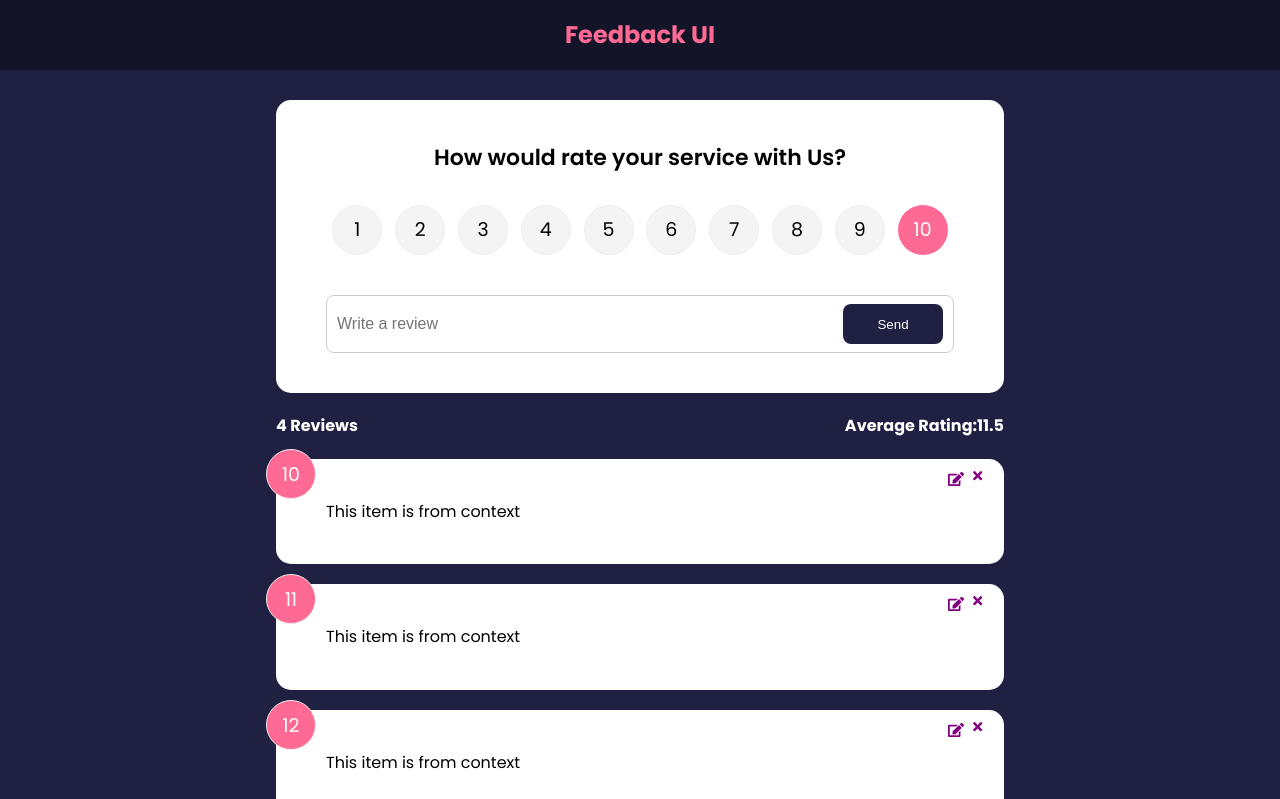
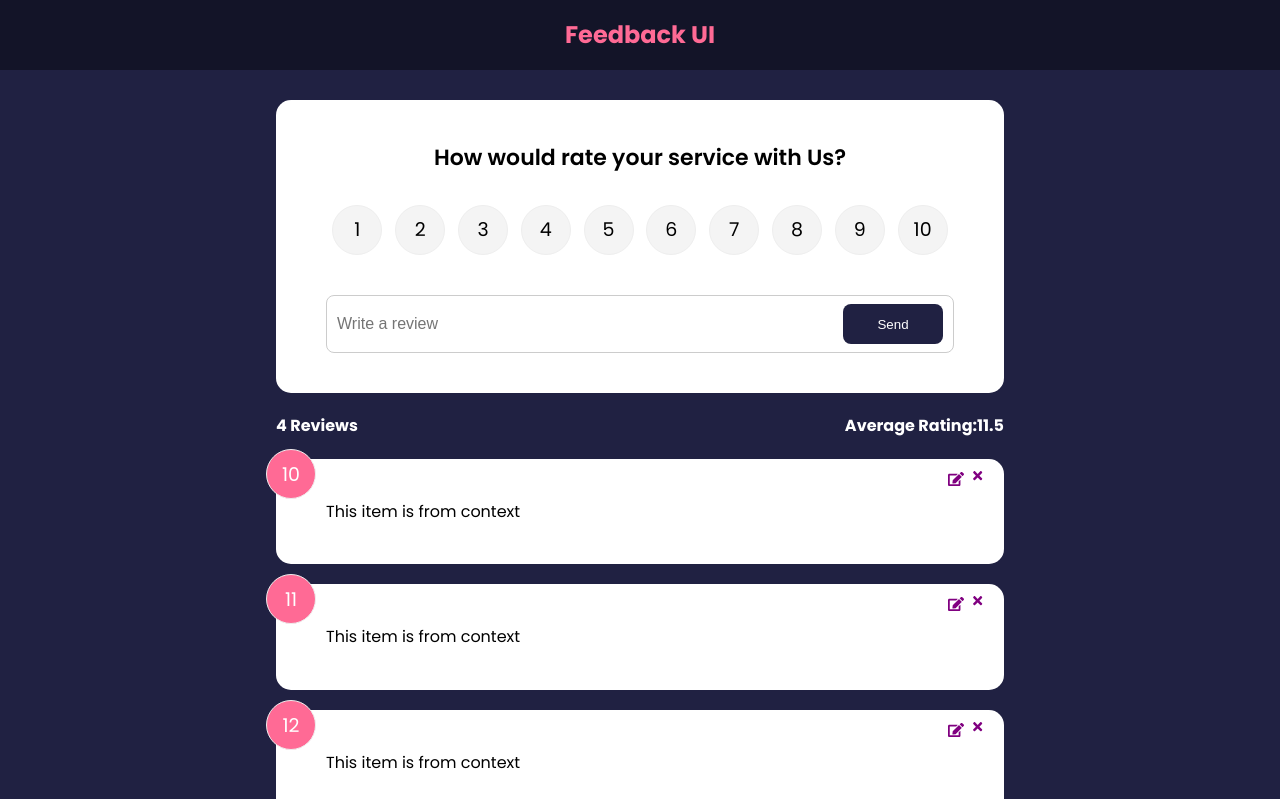
Before and after one commit to Emmanuel687/Expense-, a React (Create React App) app: page / in a window 1280 px wide. Shown: the top 799 px of the page. Built offline with nearby package versions, Linux system fonts and the light colour scheme.

Commit message:
Used UseEffect hook

```diff
--- a/src/components/FeedbackForm.jsx
+++ b/src/components/FeedbackForm.jsx
@@ -2,7 +2,7 @@ import React from "react";
 import Card from "../Data/Shared/Card";
 import Button from "../Data/Shared/Button";
 import RatingSelect from "./RatingSelect";
-import { useState, useContext } from "react";
+import { useState, useContext, useEffect } from "react";
 import FeedbackContext from "../context/FeedbackContext";
 
 export default function FeedbackForm() {
@@ -10,7 +10,15 @@ export default function FeedbackForm() {
   const [btnDisable, setBtnDisabled] = useState(true);
   const [message, setMessage] = useState(``);
   const [rating, setRating] = useState(10);
-  const{addFeedback}=useContext(FeedbackContext)
+  const{addFeedback,feedbackEdit}=useContext(FeedbackContext);
+
+  useEffect(()=>{
+    if(feedbackEdit.edit === true){
+      setBtnDisabled(false);
+      setText(feedbackEdit.item.text);
+      setRating(feedbackEdit.item.rating)
+    }
+  },[feedbackEdit])
 
   const handleTextChange = (e) => {
     if (text === ``) {
--- a/src/components/RatingSelect.jsx
+++ b/src/components/RatingSelect.jsx
@@ -1,11 +1,18 @@
 import React from "react";
-import { useState } from "react";
+import { useState, useContext, useEffect } from "react";
+import FeedbackContext from "../context/FeedbackContext";
 
-function RatingSelect({select}) {
+function RatingSelect({ select }) {
   const [selected, setSelected] = useState(10);
+  const { feedbackEdit } = useContext(FeedbackContext);
+
+  useEffect(() => {
+    setSelected(feedbackEdit.item.rating)
+  }, [feedbackEdit]);
+
   const handleChange = (e) => {
-    setSelected(+e.currentTarget.value)
-    select(+e.currentTarget.value)
+    setSelected(+e.currentTarget.value);
+    select(+e.currentTarget.value);
   };
   return (
     <ul className="rating">
@@ -14,7 +21,7 @@ function RatingSelect({select}) {
           type="radio"
           id="num1"
           name="rating"
-          value='1'
+          value="1"
           onChange={handleChange}
           checked={selected === 1}
         />
@@ -26,7 +33,7 @@ function RatingSelect({select}) {
           type="radio"
           id="num2"
           name="rating"
-          value='2'
+          value="2"
           onChange={handleChange}
           checked={selected === 2}
         />
@@ -38,7 +45,7 @@ function RatingSelect({select}) {
           type="radio"
           id="num3"
           name="rating"
-          value='3'
+          value="3"
           onChange={handleChange}
           checked={selected === 3}
         />
@@ -50,7 +57,7 @@ function RatingSelect({select}) {
           type="radio"
           id="num4"
           name="rating"
-          value='4'
+          value="4"
           onChange={handleChange}
           checked={selected === 4}
         />
@@ -62,7 +69,7 @@ function RatingSelect({select}) {
           type="radio"
           id="num5"
           name="rating"
-          value='5'
+          value="5"
           onChange={handleChange}
           checked={selected === 5}
         />
@@ -74,7 +81,7 @@ function RatingSelect({select}) {
           type="radio"
           id="num6"
           name="rating"
-          value='6'
+          value="6"
           onChange={handleChange}
           checked={selected === 6}
         />
@@ -86,7 +93,7 @@ function RatingSelect({select}) {
           type="radio"
           id="num7"
           name="rating"
-          value='7'
+          value="7"
           onChange={handleChange}
           checked={selected === 7}
         />
@@ -98,7 +105,7 @@ function RatingSelect({select}) {
           type="radio"
           id="num8"
           name="rating"
-          value='8'
+          value="8"
           onChange={handleChange}
           checked={selected === 8}
         />
@@ -110,7 +117,7 @@ function RatingSelect({select}) {
           type="radio"
           id="num9"
           name="rating"
-          value='9'
+          value="9"
           onChange={handleChange}
           checked={selected === 9}
         />
@@ -122,7 +129,7 @@ function RatingSelect({select}) {
           type="radio"
           id="num10"
           name="rating"
-          value='10'
+          value="10"
           onChange={handleChange}
           checked={selected === 10}
         />
--- a/src/context/FeedbackContext.js
+++ b/src/context/FeedbackContext.js
@@ -40,7 +40,8 @@ export const FeedbackProvider = ({ children }) => {
         feedback,
         deleteFeedback,
         addFeedback,
-        editFeedback
+        editFeedback,
+        feedbackEdit
       }}
     >
       {children}
```
